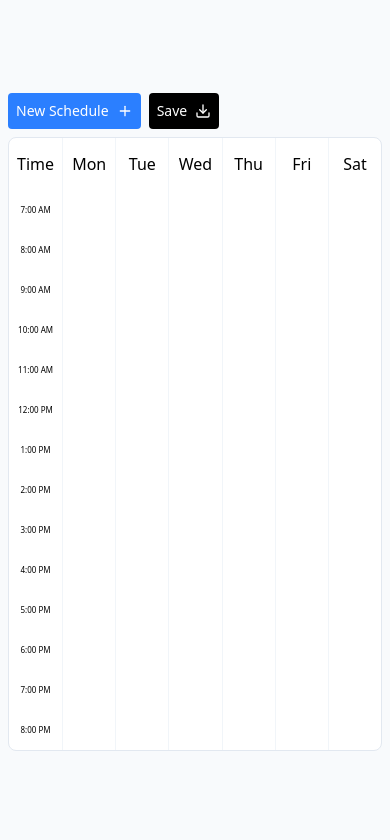
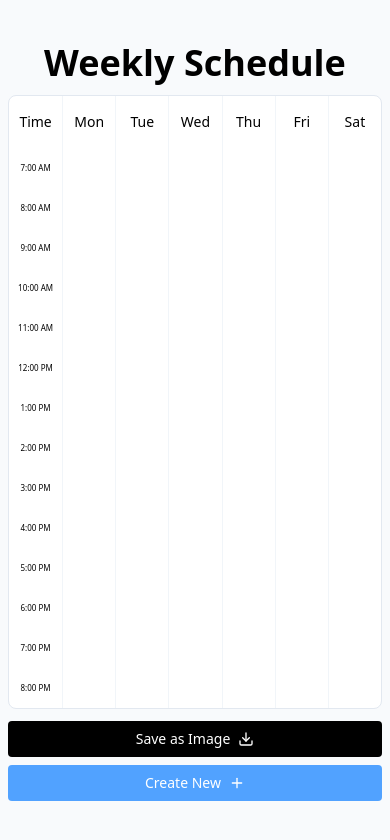
Before and after one commit to johannbleza/schedmo, a Next.js app: page /schedule in a window 390 px wide. Shown: the top 840 px of the page. Built offline with nearby package versions, Linux system fonts and the light colour scheme.

Commit message:
Added Save as image

```diff
--- a/app/schedule/page.tsx
+++ b/app/schedule/page.tsx
@@ -1,28 +1,84 @@
+"use client";
 import ScheduleTable from "@/components/ScheduleTable";
-import { Download, Plus, SparkleIcon } from "lucide-react";
+import { Download, Plus } from "lucide-react";
 import Link from "next/link";
+import { useRef } from "react";
+import { domToPng } from "modern-screenshot";
 
-const page = () => {
+const Page = () => {
+  const scheduleRef = useRef(null);
+
+  const handleSaveAsImage = async () => {
+    if (!scheduleRef.current) return;
+
+    try {
+      // Generate image using modern-screenshot
+      const dataUrl = await domToPng(scheduleRef.current, {
+        quality: 1,
+        backgroundColor: "#ffffff",
+        scale: 2, // Higher resolution
+        style: {
+          // Any additional styles you want to apply
+        },
+      });
+
+      // Create download link
+      const link = document.createElement("a");
+      link.href = dataUrl;
+      link.download = `schedule-${new Date().toISOString().split("T")[0]}.png`;
+
+      // Trigger download
+      document.body.appendChild(link);
+      link.click();
+      document.body.removeChild(link);
+    } catch (error) {
+      console.error("Error saving image:", error);
+      // You might want to show a toast notification here
+    }
+  };
+
   return (
-    <div className="min-h-dvh flex flex-col justify-center items-center p-2 max-w-[60rem] mx-auto gap-2">
-      <div className="w-full flex justify-between items-center">
-        {/* <h1 className="text-2xl font-semibold">Weekly Schedule</h1> */}
-        <div className="flex gap-2">
+    <div className="min-h-dvh flex flex-col justify-center items-center px-2 py-4 max-w-[60rem] mx-auto gap-3">
+      <div className="w-full flex justify-center md:justify-between items-center">
+        <h1 className="font-semibold text-4xl md:text-4xl">Weekly Schedule</h1>
+        <div className="hidden md:flex gap-2">
           <Link href="/">
-            <button className="flex gap-2 justify-center items-center bg-blue-500 rounded px-2 py-2 text-white text-sm">
-              <span>New Schedule</span>
+            <button className="flex gap-2 justify-center items-center bg-blue-400 rounded px-2 py-2 text-white text-sm">
+              <span>Create New</span>
               <Plus className="size-4" />
             </button>
           </Link>
-          <button className="flex gap-2 justify-center items-center bg-black rounded px-2 py-1 text-white text-sm">
-            <span>Save</span>
+          <button
+            onClick={handleSaveAsImage}
+            className="flex gap-2 justify-center items-center bg-black rounded p-2 text-white text-sm hover:bg-gray-800 transition-colors"
+          >
+            <span>Save as Image</span>
             <Download className="size-4" />
           </button>
         </div>
       </div>
-      <ScheduleTable />
+
+      {/* Wrap ScheduleTable with ref for capturing */}
+      <div ref={scheduleRef} className="w-full">
+        <ScheduleTable />
+      </div>
+      <div className="flex flex-col gap-2 w-full md:hidden">
+        <button
+          onClick={handleSaveAsImage}
+          className="flex gap-2 justify-center items-center bg-black rounded p-2 text-white text-sm hover:bg-gray-800 transition-colors"
+        >
+          <span>Save as Image</span>
+          <Download className="size-4" />
+        </button>
+        <button className="bg-blue-400 rounded text-white text-sm bg-full">
+          <Link href="/" className="flex gap-2 justify-center items-center p-2">
+            <span>Create New</span>
+            <Plus className="size-4" />
+          </Link>
+        </button>
+      </div>
     </div>
   );
 };
 
-export default page;
+export default Page;
--- a/components/CourseBlock.tsx
+++ b/components/CourseBlock.tsx
@@ -13,15 +13,25 @@ const CourseBlock = ({ course }: CourseBlockProps) => {
   const totalTime = endTime - startTime;
   return (
     <div
-      className={`absolute border border-slate-100 bg-blue-200 text-xs flex flex-col justify-center items-center w-full text-center ${course.color}`}
+      className={`absolute border border-slate-100 bg-blue-200 text-xs flex flex-col justify-center items-center w-full overflow-hidden text-center ${course.color}`}
       style={{
         top: `calc(${headerHeight} + (${parseInt(tileHeight) / 2 + (startTime - 7) * parseInt(tileHeight)}px)`,
         height: `${parseInt(tileHeight) * totalTime}px`,
       }}
     >
-      <p className="text-[6px] md:text-[10px] font-bold">{course_code}</p>
+      <p
+        className={
+          totalTime != 1
+            ? "text-[6px] text-bold md:text-[8px]"
+            : "text-[6px] text-bold"
+        }
+      >
+        {course_code}
+      </p>
 
-      <div className={totalTime < 1 ? "hidden" : "text-[6px] md:text-[8px]"}>
+      <div
+        className={totalTime != 1 ? "text-[6px] md:text-[8px]" : "text-[6px]  "}
+      >
         <p>{location}</p>
         <p>{timeToMeridiem(start_time)} to</p>
         <p>{timeToMeridiem(end_time)}</p>
--- /dev/null
+++ b/components/Navbar.tsx
@@ -0,0 +1,5 @@
+const Navbar = () => {
+  return <div></div>;
+};
+
+export default Navbar;
--- a/components/ScheduleColumn.tsx
+++ b/components/ScheduleColumn.tsx
@@ -13,7 +13,7 @@ const ScheduleColumn = ({ day, courses }: ScheduleColumnProps) => {
   return (
     <div className="flex flex-col relative">
       <div
-        className="flex justify-center items-center border-l-1 border-slate-100 "
+        className="flex justify-center items-center border-l-1 border-slate-100 text-sm"
         style={{ height: headerHeight }}
       >
         {day.slice(0, 3)}
--- a/components/ScheduleTable.tsx
+++ b/components/ScheduleTable.tsx
@@ -20,7 +20,7 @@ const ScheduleTable = () => {
           <div className="grid grid-cols-7">
             <div className="flex flex-col">
               <div
-                className="flex justify-center items-center"
+                className="flex justify-center items-center text-sm"
                 style={{ height: headerHeight }}
               >
                 Time
--- a/package.json
+++ b/package.json
@@ -10,6 +10,7 @@
   },
   "dependencies": {
     "lucide-react": "^0.525.0",
+    "modern-screenshot": "^4.6.5",
     "next": "15.3.5",
     "react": "^19.0.0",
     "react-dom": "^19.0.0"
```
Also changed, not shown: 1 other file (tests, documents, lock files or other folders).
